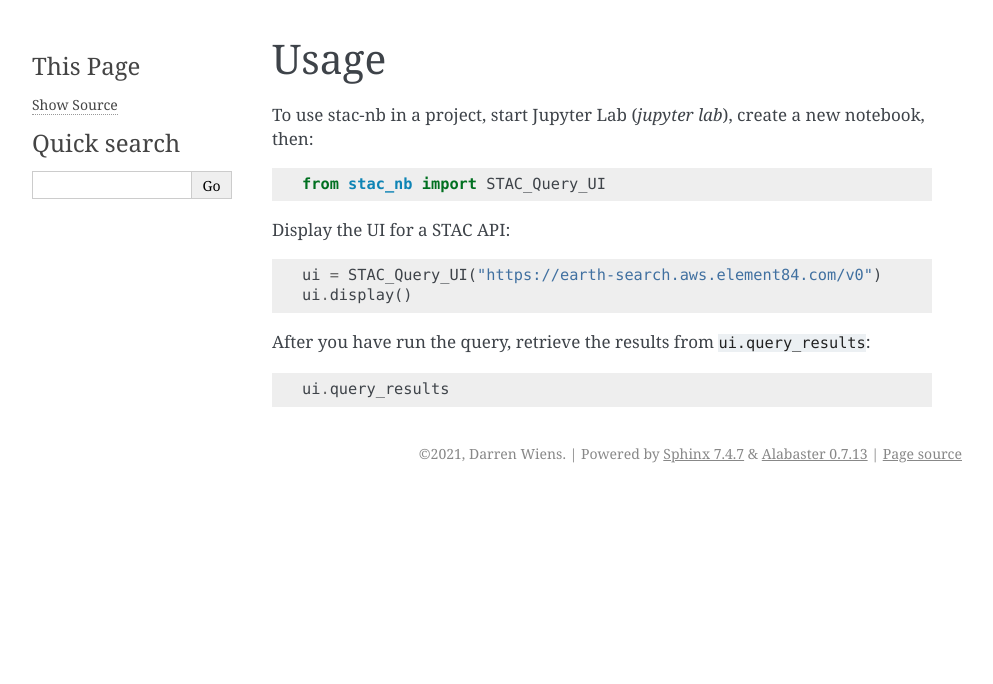
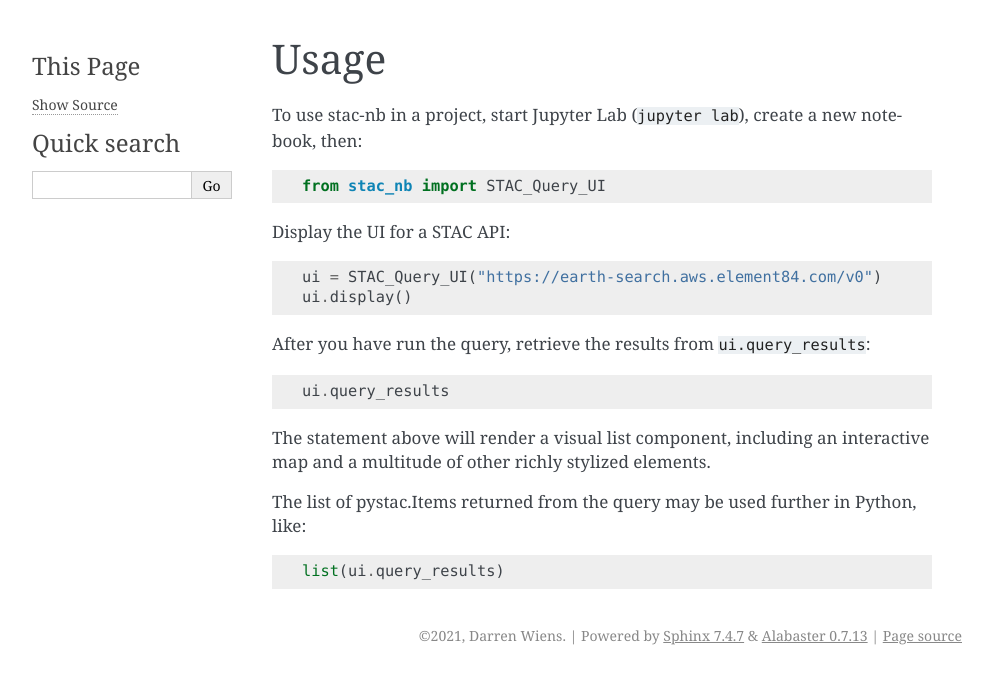
Before and after one commit to darrenwiens/stac-nb, a Sphinx documentation site: the page built from docs/usage.rst, in a window 1280 px wide. Shown: the top 684 px of the page, without its empty margins (148-1141 px from the left). Built offline with Sphinx 7.4.7, drawn with Linux system fonts in a browser that asks for light colours; pages that are not in the unit, such as notebooks, are missing from menus; part of the change alters nothing that is shown.

```diff
--- a/README.rst
+++ b/README.rst
@@ -1,5 +1,6 @@
 stac-nb
 =================
+
 STAC in Jupyter Notebooks
 -------------------------
 
@@ -23,6 +24,8 @@ Install
 Usage
 -------------------------
 
+.. usage_label
+
 To use stac-nb in a project, start Jupyter Lab (``jupyter lab``), create a new notebook, then::
 
     from stac_nb import STAC_Query_UI
--- a/docs/usage.rst
+++ b/docs/usage.rst
@@ -1,16 +1,5 @@
-=====
 Usage
 =====
 
-To use stac-nb in a project, start Jupyter Lab (`jupyter lab`), create a new notebook, then::
-
-    from stac_nb import STAC_Query_UI
-
-Display the UI for a STAC API::
-
-    ui = STAC_Query_UI("https://earth-search.aws.element84.com/v0")
-    ui.display()
-
-After you have run the query, retrieve the results from ``ui.query_results``::
-
-    ui.query_results
+.. include:: ../README.rst
+    :start-after: .. usage_label
```
